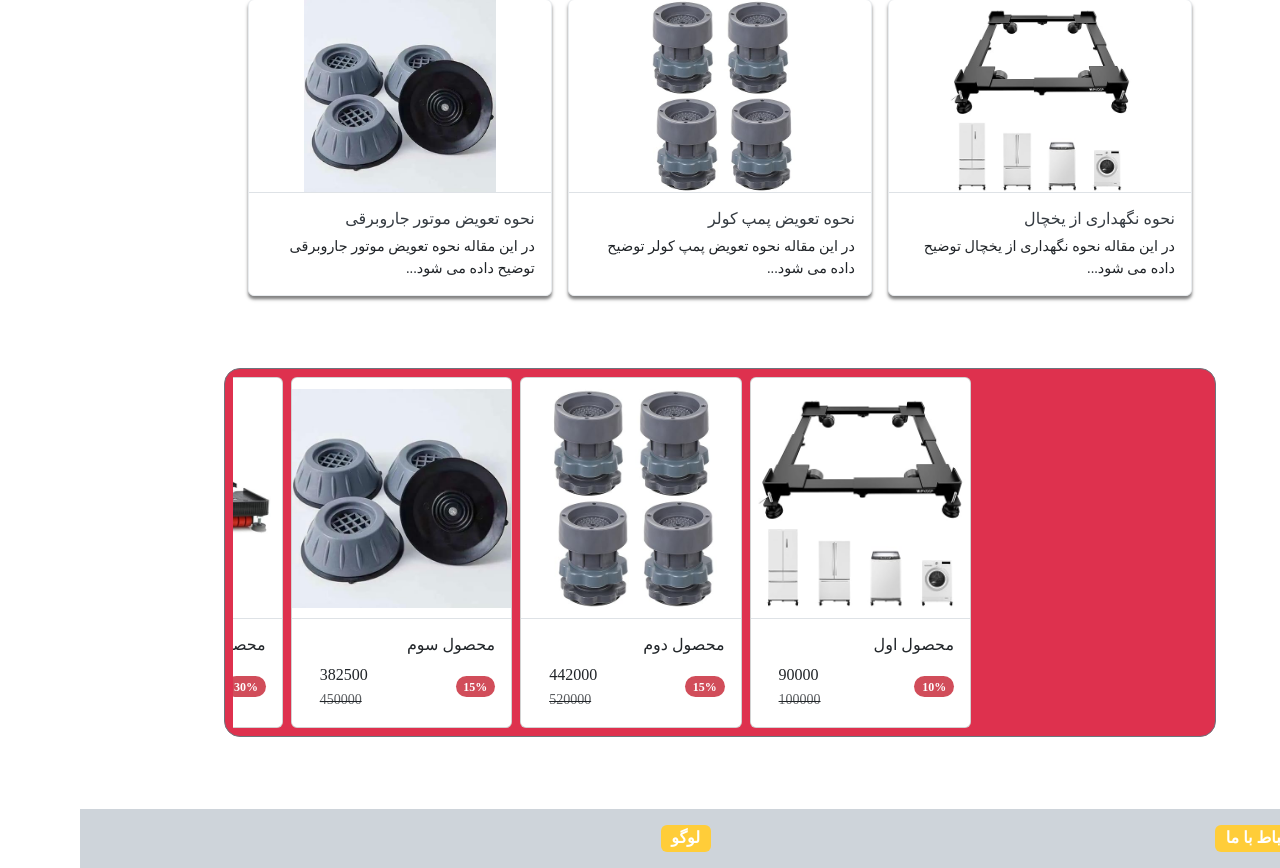
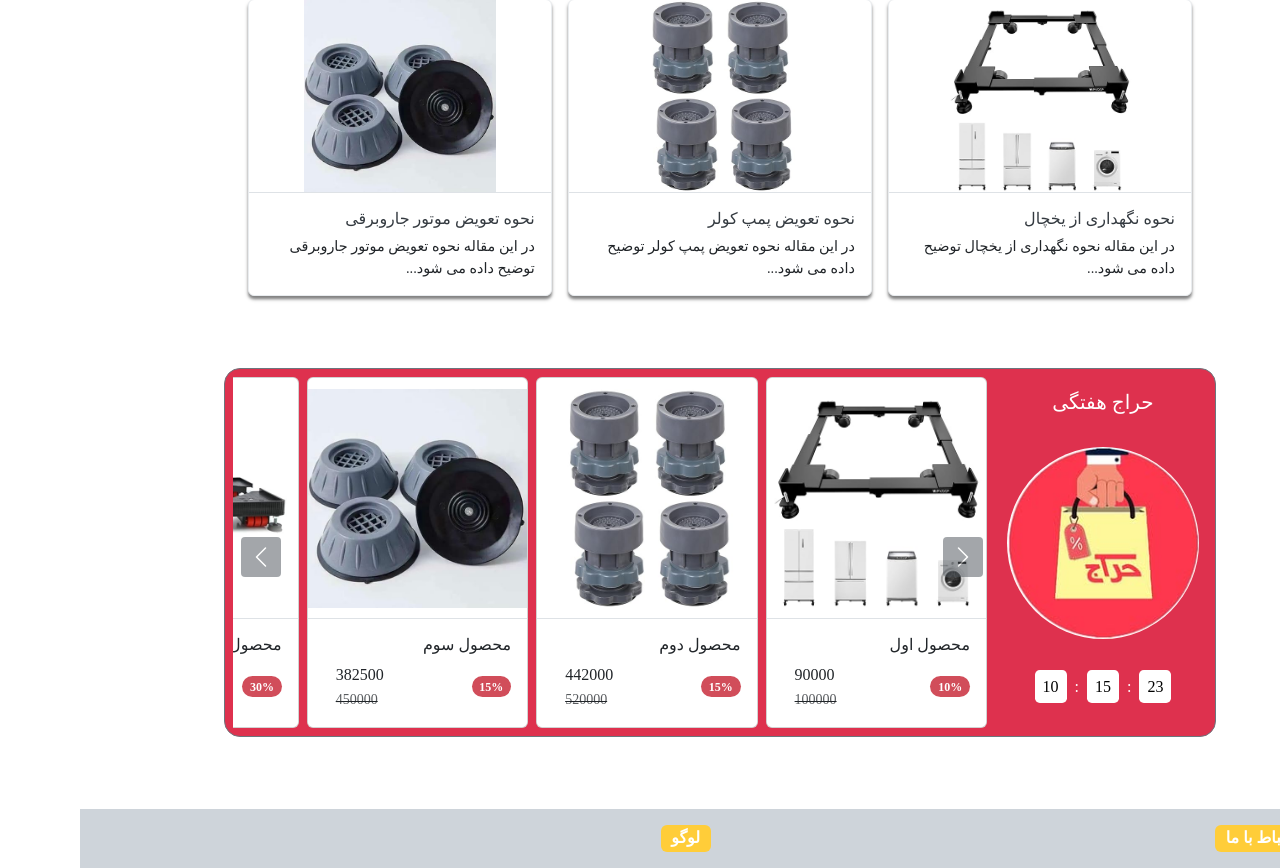
Before and after one commit to arian1200401050/ghateyar_frontend, a React (Vite) app in the folder proj/: page / in a window 1280 px wide. Shown: the part 1126-1994 px from the top of the page. Built offline with nearby package versions, Linux system fonts and the light colour scheme; a web font is replaced by a local one.

Commit message:
handle tilted moving in navBar and add box and control buttons in suggestedProductsRegal

```diff
--- /dev/null
+++ b/proj/src/db/mainAuction.js
@@ -0,0 +1,13 @@
+const mainAuction = {
+    timeLeft: {
+        hour: 10,
+        minute: 15,
+        second: 23
+    },
+    logo: {
+        src: 'image/other/auction-logo.jpg',
+        alt: 'حراج هفتگی'
+    }
+}
+
+export { mainAuction }
--- a/proj/src/pages/HomePage/index.scss
+++ b/proj/src/pages/HomePage/index.scss
@@ -3,7 +3,7 @@
 @import "bootstrap/scss/variables";
 @import "bootstrap/scss/mixins";
 
-#home {
+:root {
     --main-section-width: 62rem;
     --main-section-greater-width: 80rem;
 }
--- a/proj/src/plugins/Header/index.jsx
+++ b/proj/src/plugins/Header/index.jsx
@@ -5,7 +5,7 @@ import "./styles/navBar.scss";
 
 export default function Header() {
     return (
-        <header id="header" className="pt-2 pb-1 px-4 bg-primary-2">
+        <header id="header" className="pt-2 px-4 bg-primary-2">
             <ToolBar />
             <NavBar />
         </header>
--- a/proj/src/plugins/Header/styles/navBar.scss
+++ b/proj/src/plugins/Header/styles/navBar.scss
@@ -22,9 +22,13 @@
     padding-right: 0;
 }
 
+.main-menu__nav-item {
+    padding-bottom: .25rem;
+}
+
 .main-menu__dropdown {
     position: absolute;
-    top: calc(100% + .25rem);
+    top: calc(100%);
     right: 0;
     z-index: 2;
     visibility: hidden;
--- a/proj/src/plugins/Home/styles/suggestedProductsRegal.scss
+++ b/proj/src/plugins/Home/styles/suggestedProductsRegal.scss
@@ -8,8 +8,80 @@
 //     width: var(--main-section-width);
 // }
 
-.product-regal__big-logo {
-    width: 15rem;
+.product-regal__body {
+    display: flex;
+}
+
+.product-regal__box {
+    display: flex;
+    flex-direction: column;
+    justify-content: space-around;
+    text-align: center;
+    width: 14rem;
+    padding: 0 1rem;
+}
+
+.product-regal__box-title {
+    color: $white;
+}
+
+.product-regal__box-logo-wrapper {
+    display: flex;
+    flex-direction: column;
+    justify-content: center;
+    padding-bottom: .75rem;
+    // margin-top: -1rem;
+}
+
+.product-regal__box-logo-image {
+    width: 100%;
+    border-radius: 100%;
+}
+
+.product-regal__box-timer-wrapper {
+    padding-bottom: 1rem;
+}
+
+.product-regal__box-timer-spliter{
+    margin: 0 .5rem;
+    color: $white;
+}
+
+.product-regal__box-timer-col {
+    padding: .5rem;
+    background-color: $white;
+    color: $black;
+    border-radius: .3rem;
+}
+
+.product-regal__bar-wrapper {
+    position: relative;
+}
+
+.product-regal__bar {
+    position: relative;
+    transition: transform .5s ease-out;
+}
+
+.product-regal__control {
+    height: 2.5rem;
+    width: 2.5rem;
+    top: calc(50% - 1rem);
+    bottom: calc(50% + 1rem);
+    background-color: $gray-700;
+    border-radius: .25rem;
+}
+
+.product-regal__control--next {
+    right: .5rem;
+}
+
+.product-regal__control--prev {
+    left: .5rem;
+}
+
+.product-regal__control-icon {
+    background-size: 75%;
 }
 
 .product-card {
@@ -34,7 +106,6 @@
     background-color: #d14d5a !important;
 }
 
-
 .product-card__discountic-price {
     text-decoration: line-through;
 }
--- a/proj/src/plugins/Home/suggestedProductsRegal.jsx
+++ b/proj/src/plugins/Home/suggestedProductsRegal.jsx
@@ -1,18 +1,73 @@
-import { mainProducts } from '../../db/mainProducts.js';
+import { useRef, useState, useEffect } from 'react';
+
+import { mainProducts } from '#src/db/mainProducts.js';
+import { mainAuction } from '#src/db/mainAuction.js';
 
 import './styles/suggestedProductsRegal.scss';
 
+
 function SuggestedProductsRegal() {
+    const [scrollPosition, setScrollPosition] = useState(0);
+    const [barWrapperDiff, setBarWrapperDiff] = useState(0);
+    const [allowScrollDiff, setAllowScrollDiff] = useState(0);
+    const [scrollUnit, setScrollUnit] = useState();
+    const productBarWrapper = useRef(null);
+    const productBar = useRef(null);
+
+    useEffect(() => {
+        const remSize = parseInt(getComputedStyle(document.documentElement).fontSize);
+        const mainSectionWidth = parseInt(getComputedStyle(document.documentElement).getPropertyValue('--main-section-width'));
+        const _scrollUnit = (((mainSectionWidth / 4) - 1.66) * remSize);
+        setScrollUnit(_scrollUnit);
+
+        const wrapperWidth = productBarWrapper.current.getBoundingClientRect().width;
+        const barWidth = productBar.current.getBoundingClientRect().width;
+        setBarWrapperDiff(barWidth - wrapperWidth);
+        setAllowScrollDiff(_scrollUnit);
+
+    }, [productBar]);
+
+    const scrollBar = (controlUnit) => {
+        const _scrollPosition = scrollPosition - scrollUnit * controlUnit;
+
+        if (_scrollPosition >= 0 && _scrollPosition < barWrapperDiff + allowScrollDiff) {
+            setScrollPosition(_scrollPosition);
+        }
+    }
+
     return (
-        <div className="product-regal-wrapper my-4 ">
+        <div className="product-regal-wrapper my-4">
             <div className="main-section product-regal mx-auto py-2 border border-1 border-gray-3 bg-primary-4 rounded-2">
                 <div className="product-regal__header"></div>
                 <div className="product-regal__body">
-                    <div className="product-regal__inner-wrapper d-flex flex-nowrap ms-2 overflow-hidden">
-                        <div className="product-regal__big-logo flex-shrink-0">
-
+                    <div className="product-regal__box flex-shrink-0">
+                        <div className="product-regal__box-title-wrapper">
+                            <h5 className="product-regal__box-title">
+                                حراج هفتگی
+                            </h5>
                         </div>
-                        <div className="product-regal__inner d-flex flex-shrink-0 w-fit-content">
+                        <div className="product-regal__box-logo-wrapper">
+                            <img className="product-regal__box-logo-image" src={mainAuction.logo.src} alt={mainAuction.logo.alt}/>
+                        </div>
+                        <div className="product-regal__box-timer-wrapper">
+                            <span className="product-regal__box-timer-col product-regal__box-timer-col--hour">
+                                {mainAuction.timeLeft.hour}
+                            </span>
+                            <span className="product-regal__box-timer-spliter">:</span>
+                            <span className="product-regal__box-timer-col product-regal__box-timer-col--minute">
+                                {mainAuction.timeLeft.minute}
+                            </span>
+                            <span className="product-regal__box-timer-spliter">:</span>
+                            <span className="product-regal__box-timer-col product-regal__box-timer-col--second">
+                                {mainAuction.timeLeft.second}
+                            </span>
+                        </div>
+                    </div>
+                    <div className="product-regal__bar-wrapper d-flex flex-nowrap ms-2 overflow-hidden"
+                        ref={productBarWrapper} id="product-regal-bar">
+                        <div className="product-regal__bar d-flex flex-shrink-0 w-fit-content"
+                            ref={productBar}
+                            style={{transform: `translateX(${scrollPosition}px)`}}>
                             {mainProducts.map((item, index) => (
                                 <div key={index} className="card mx-1 product-card">
                                     <div className="w-100 product-card__image-wrapper">
@@ -43,6 +98,32 @@ function SuggestedProductsRegal() {
                                 </div>
                             ))}
                         </div>
+                        <button
+                            className="carousel-control-prev product-regal__control product-regal__control--prev"
+                            type="button"
+                            data-bs-target="#product-regal-bar"
+                            data-bs-slide="prev"
+                            onClick={() => scrollBar(-1)}
+                        >
+                            <span
+                                className="carousel-control-prev-icon product-regal__control-icon product-regal__control-icon--prev"
+                                aria-hidden="true"
+                            ></span>
+                            <span className="visually-hidden">Previous</span>
+                        </button>
+                        <button
+                            className="carousel-control-next product-regal__control product-regal__control--next"
+                            type="button"
+                            data-bs-target="#product-regal-bar"
+                            data-bs-slide="next"
+                            onClick={() => scrollBar(1)}
+                        >
+                            <span
+                                className="carousel-control-next-icon product-regal__control-icon product-regal__control-icon--next"
+                                aria-hidden="true"
+                            ></span>
+                            <span className="visually-hidden">Next</span>
+                        </button>
                     </div>
                 </div>
             </div>
--- a/proj/src/styles/main.scss
+++ b/proj/src/styles/main.scss
@@ -54,6 +54,7 @@
 }
 
 body {
+    font-size: 16px;
     font-family: var(--bs-body-font-family);
     text-align: right;
 }
```
Also changed, not shown: proj/src/plugins/Header/navBar.jsx (+66 -47 lines), proj/public/image/other/auction-logo.jpg (added).
